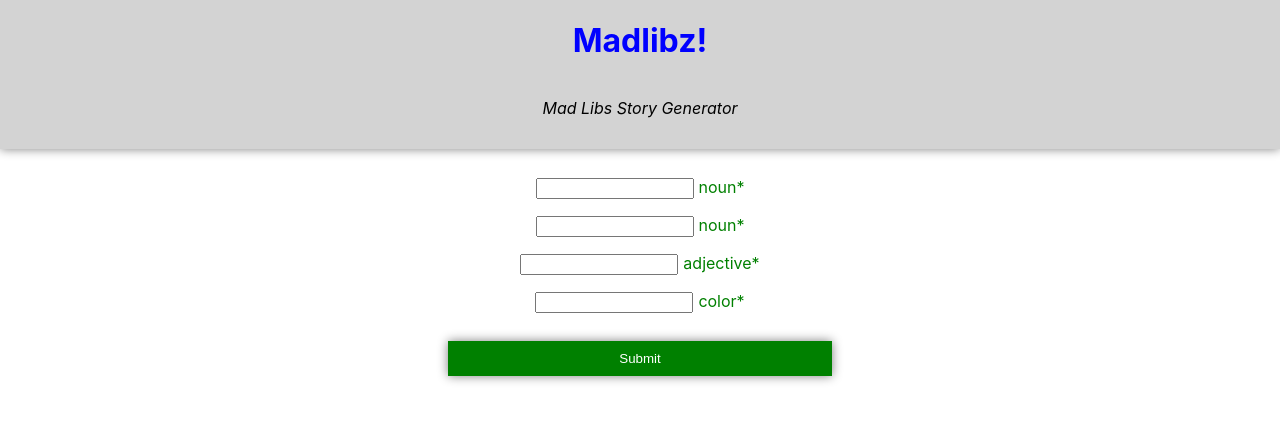
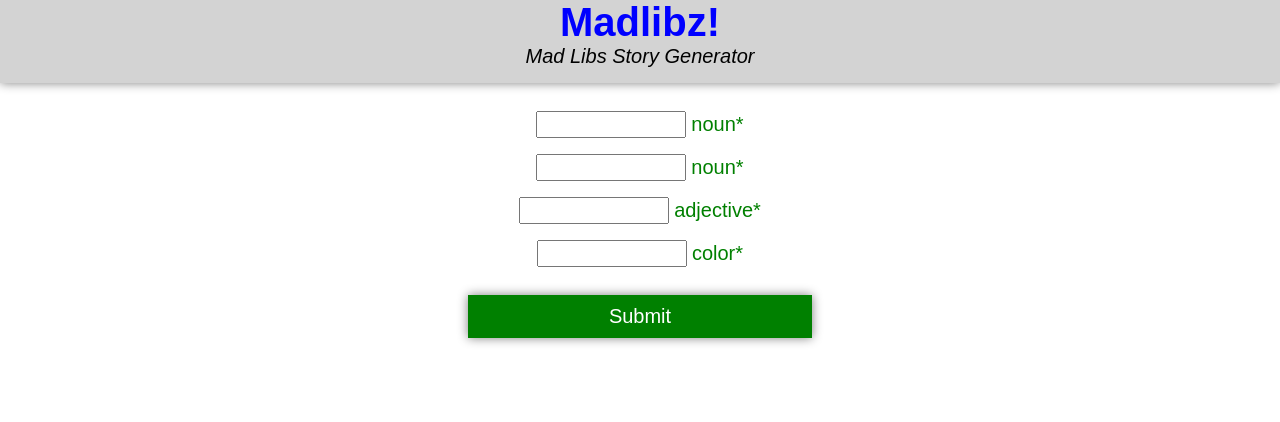
Before and after one commit to rgoshen/react-1, a React (Create React App) app in the folder madlibs/: page / in a window 1280 px wide. Shown: the top 422 px of the page. Built offline with nearby package versions, Linux system fonts and the light colour scheme.

Commit message:
remove default react app style and reset

```diff
--- a/madlibs/src/styles/App.css
+++ b/madlibs/src/styles/App.css
@@ -1,38 +1,13 @@
+* {
+  margin: 0;
+  padding: 0;
+  box-sizing: border-box;
+  font-family: sans-serif;
+  font-size: 16px;
+  @media all and (min-width: 760px) {
+    font-size: 20px;
+  }
+}
 .App {
   text-align: center;
 }
-
-.App-logo {
-  height: 40vmin;
-  pointer-events: none;
-}
-
-@media (prefers-reduced-motion: no-preference) {
-  .App-logo {
-    animation: App-logo-spin infinite 20s linear;
-  }
-}
-
-.App-header {
-  background-color: #282c34;
-  min-height: 100vh;
-  display: flex;
-  flex-direction: column;
-  align-items: center;
-  justify-content: center;
-  font-size: calc(10px + 2vmin);
-  color: white;
-}
-
-.App-link {
-  color: #61dafb;
-}
-
-@keyframes App-logo-spin {
-  from {
-    transform: rotate(0deg);
-  }
-  to {
-    transform: rotate(360deg);
-  }
-}
```
